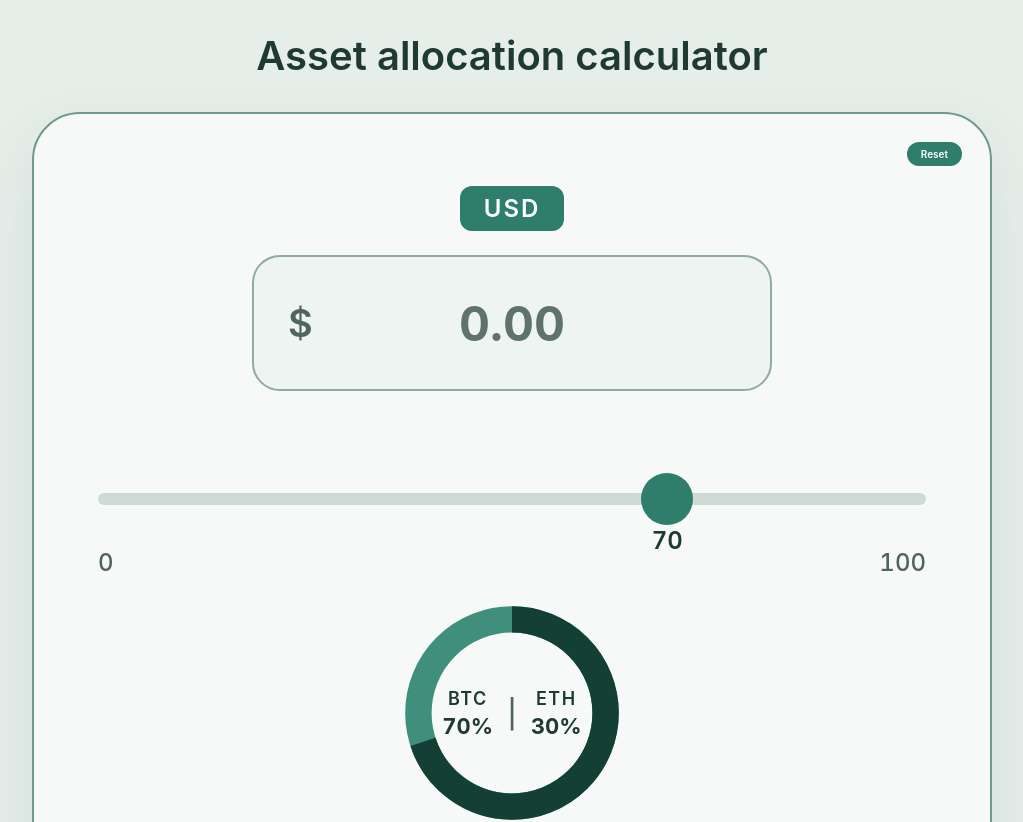
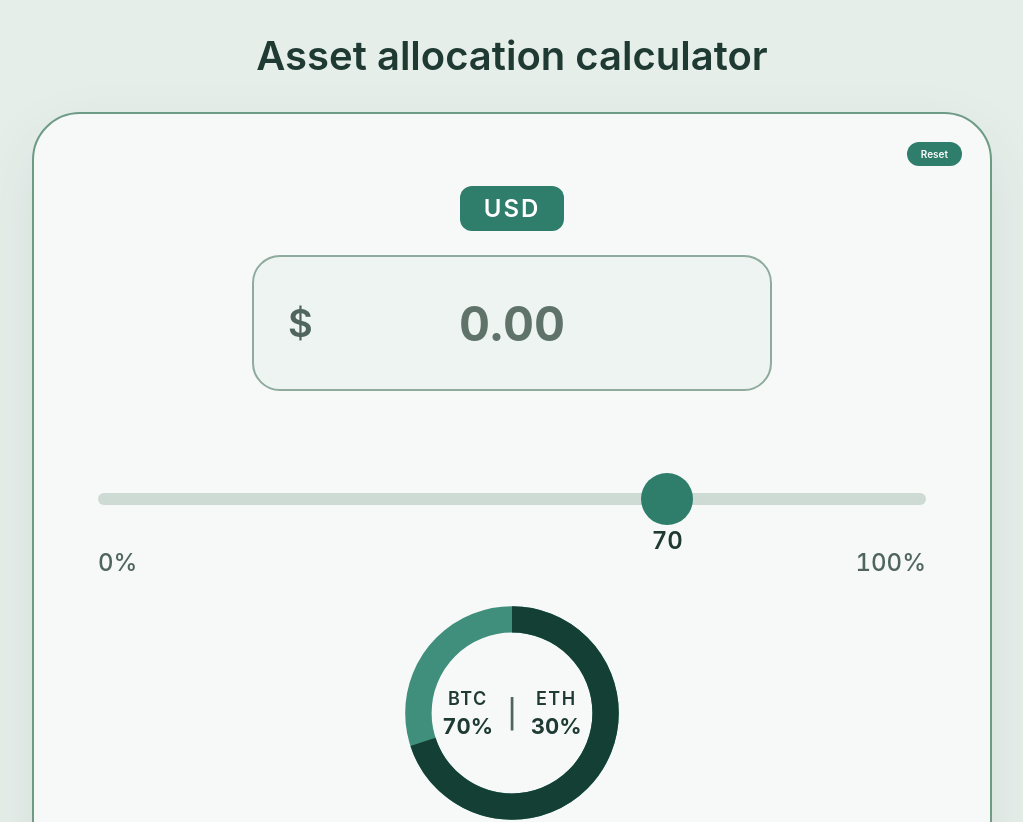
Before and after one commit to regireed89/Asset-Allocation-Calc, a Vue app: page / in a window 1280 px wide. Shown: the top 822 px of the page, without its empty margins (128-1151 px from the left). Built offline with nearby package versions, Linux system fonts and the light colour scheme; no server answers.

Commit message:
add percent symbol to range

```diff
--- a/src/components/AmountSlider.vue
+++ b/src/components/AmountSlider.vue
@@ -43,8 +43,8 @@ function onInput(event) {
       {{ sliderValue }}
     </span>
     <div class="scale">
-      <span>0</span>
-      <span>100</span>
+      <span>0%</span>
+      <span>100%</span>
     </div>
   </div>
 </template>
```
